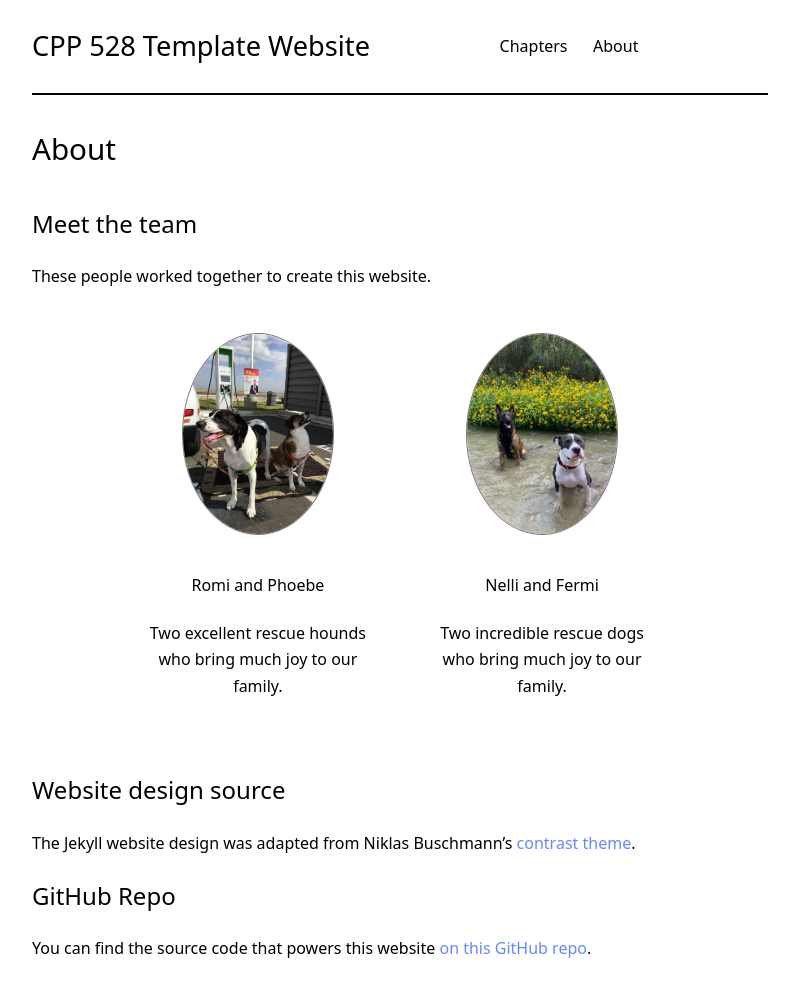
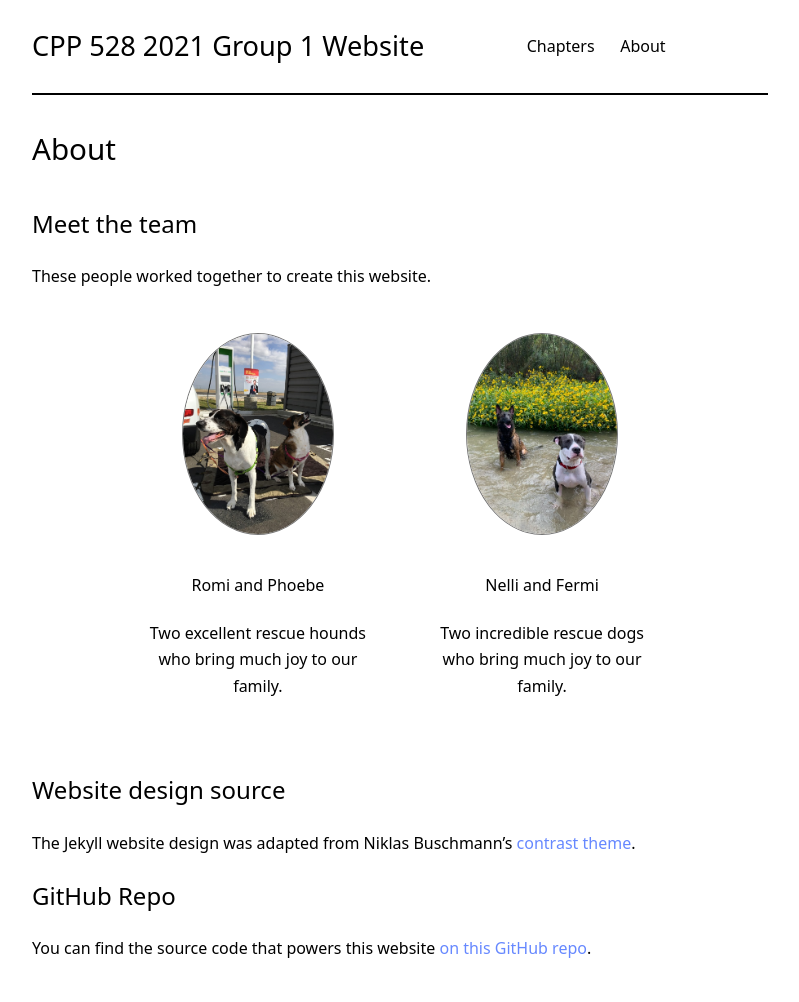
Before and after one commit to jmacost5/cpp-528-fall-2021-group-01, a Jekyll site: the page built from about.md, in a window 1280 px wide. Shown: the whole page, without its empty margins (240-1039 px from the left). Built offline with Jekyll 4.4.1, drawn with Linux system fonts in a browser that asks for light colours; nearby versions of some CDN libraries; our own code applies the rules of GitHub Pages for plain Markdown files.

Commit message:
Change website title and authors
Changed website title and authors following the Github Pages Website Tutorial

```diff
--- a/_config.yml
+++ b/_config.yml
@@ -1,5 +1,5 @@
-title: "CPP 528 Template Website"
-author: "Blog Author"
+title: "CPP 528 2021 Group 1 Website"
+author: "Ahmed Rashwan, Alev Yildiz, April Peck, and Erin McIntyre"
 description: "This is short description of the CPP 528 Template Website"
 
 # Jekyll settings
```
